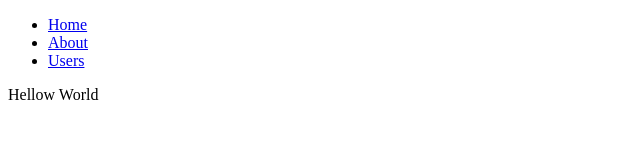
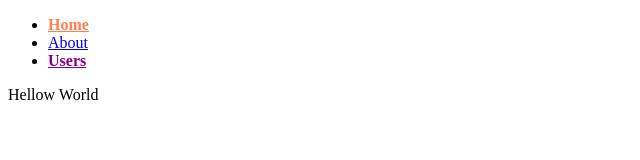
Before and after one commit to JuanSebastianGB/react-router, a React (Create React App) app: page / in a window 1280 px wide. Shown: the top 160 px of the page, without its empty margins (0-640 px from the left). Built offline with nearby package versions, Linux system fonts and the light colour scheme.

Commit message:
STYLE: implementing styles into the nav

```diff
--- a/src/App.js
+++ b/src/App.js
@@ -4,15 +4,15 @@ import AboutPage from './pages/AboutPage';
 import UserPage from './pages/UserPage';
 import NotFoundPage from './pages/NotFoundPage';
 import Navbar from './components/Navbar';
-export default function App() {
+export default function App () {
   return (
     <Router>
-      <Navbar></Navbar>
+      <Navbar />
       <Routes>
-        <Route path='/' element={<HomePage></HomePage>}></Route>
-        <Route path='/about' element={<AboutPage></AboutPage>}></Route>
-        <Route path='/users' element={<UserPage></UserPage>}></Route>
-        <Route path='*' element={<NotFoundPage></NotFoundPage>}></Route>
+        <Route path='/' element={<HomePage />} />
+        <Route path='/about' element={<AboutPage />} />
+        <Route path='/users' element={<UserPage />} />
+        <Route path='*' element={<NotFoundPage />} />
       </Routes>
     </Router>
   );
--- /dev/null
+++ b/src/components/Navbar.css
@@ -0,0 +1,9 @@
+.active {
+    color      : coral;
+    font-weight: bold;
+}
+
+.NotActive {
+    color      : darkmagenta;
+    font-weight: bold;
+}
--- a/src/components/Navbar.js
+++ b/src/components/Navbar.js
@@ -1,12 +1,13 @@
 import { NavLink } from "react-router-dom";
+import './Navbar.css'
 
 export default function Navbar() {
     return (
         <div>
             <ul>
-                <li><NavLink to='/'>Home</NavLink></li>
+                <li><NavLink className={({ isActive }) => isActive ? 'active' : ''} to='/'>Home</NavLink></li>
                 <li><NavLink to='/about'>About</NavLink></li>
-                <li><NavLink to='/users'>Users</NavLink></li>
+                <li><NavLink className={({ isActive }) => isActive ? 'active' : 'NotActive'} to='/users'>Users</NavLink></li>
             </ul>
         </div>
     )
```
